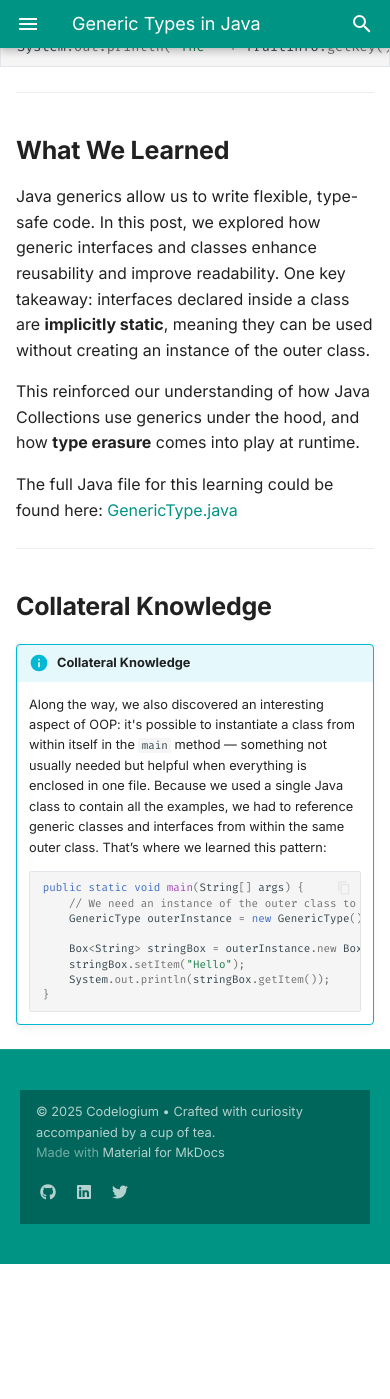
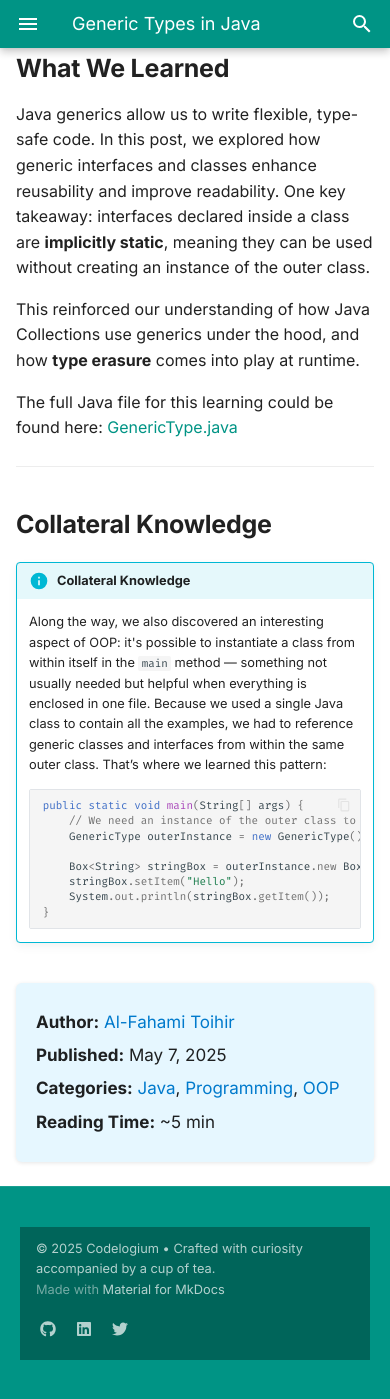
Before and after one commit to codelogium/codelogium.github.io, an MkDocs documentation site: the page built from docs/blog/post/java/generic-types.md, in a window 390 px wide and 1400 px high, scrolled down 6454 px. Built offline with MkDocs 1.6.1 and Material for MkDocs 9.7.7, drawn with Linux system fonts in a browser that asks for light colours; comment, search, counter and statistics services are not loaded; before the commit the page ends 7718 px from its top, so only the background shows below that; some of the changed text lies outside the part shown.

Commit message:
feat: mobile metadata admonition

````diff
--- a/docs/blog/post/java/generic-types.md
+++ b/docs/blog/post/java/generic-types.md
@@ -35,6 +35,8 @@ summary: |
     </span>
   </div>
 </div>
+
+
 
 > “Write once, use many” — Generics let you write flexible and reusable code.
 
@@ -317,3 +319,15 @@ The full Java file for this learning could be found here: [GenericType.java](htt
         System.out.println(stringBox.getItem());
     }
     ```
+
+<!-- Mobile-only metadata block at bottom -->
+<div class="mobile-meta">
+  <p><strong>Author:</strong> <a href="https://github.com/alfahami" target="_blank">Al-Fahami Toihir</a></p>
+  <p><strong>Published:</strong> May 7, 2025</p>
+  <p><strong>Categories:</strong>
+    <a href="/categories/java/">Java</a>,
+    <a href="/categories/programming/">Programming</a>,
+    <a href="/categories/oop/">OOP</a>
+  </p>
+  <p><strong>Reading Time:</strong> ~5 min</p>
+</div>
--- a/docs/stylesheets/extra.css
+++ b/docs/stylesheets/extra.css
@@ -100,6 +100,42 @@ blockquote {
   text-decoration: none;
 }
 
+/* Hide mobile metadata block on desktop */
+.mobile-meta {
+  display: none;
+}
+
+/* Show only on small screens */
+@media (max-width: 768px) {
+  .mobile-meta {
+    display: block;
+    margin-top: 2rem;
+    background: #e6f7ff;
+    padding: 1rem;
+    border-radius: 6px;
+    font-size: 0.85rem;
+    box-shadow: 0 1px 4px rgba(0, 0, 0, 0.1);
+  }
+
+  .mobile-meta p {
+    margin: 0.3rem 0;
+  }
+
+  .mobile-meta a {
+    text-decoration: none;
+    color: #007acc;
+  }
+
+  .mobile-meta a:hover {
+    text-decoration: underline;
+  }
+
+  /* Also hide original .blog-meta block on mobile if needed */
+  .blog-meta {
+    display: none !important;
+  }
+}
+
 /* Footer */
 .md-footer {
   background: var(--md-primary-fg-color);
--- a/mkdocs.yml
+++ b/mkdocs.yml
@@ -50,6 +50,7 @@ markdown_extensions:
   - attr_list
   - tables
 
+
 nav:
   - HOME: index.md
   - DATABASES:
````
